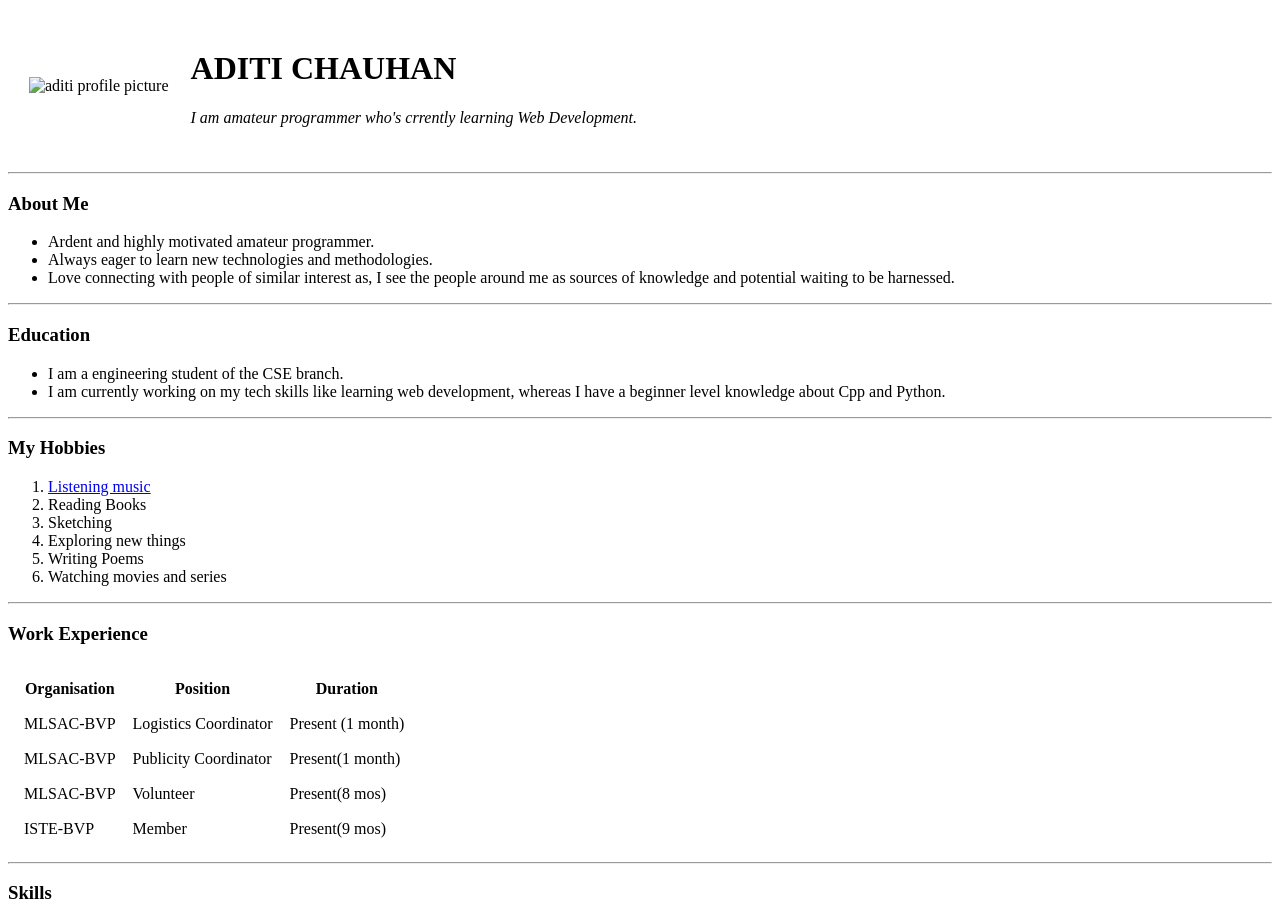
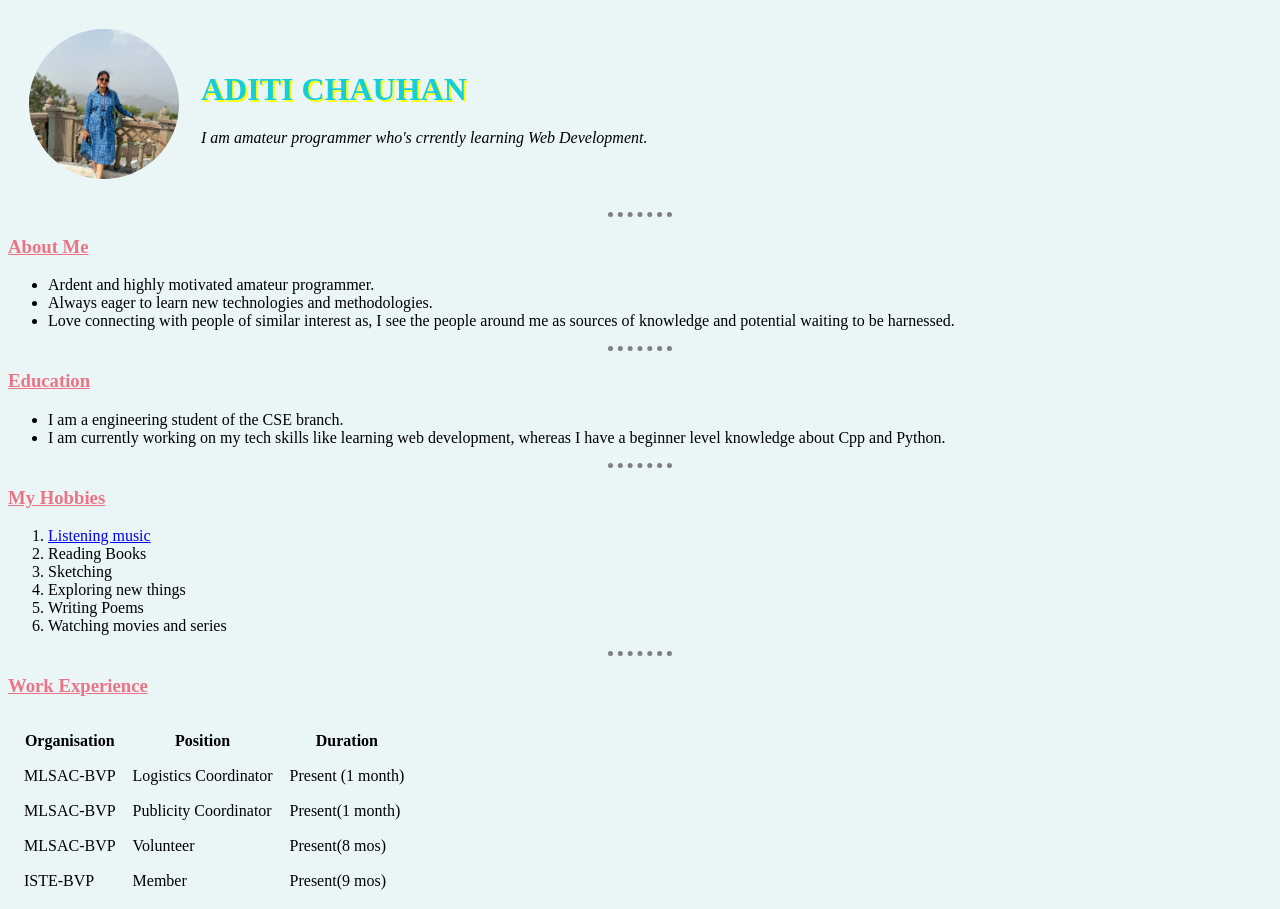
Before and after one commit to Aditi-1709/CV, a plain HTML site: page index.html in a window 1280 px wide. Shown: the top 909 px of the page. Drawn offline with Linux system fonts and the light colour scheme.

Commit message:
Add files via upload

```diff
--- /dev/null
+++ b/css/styles.css
@@ -0,0 +1,33 @@
+/**********************TAG SELECTORS***********************/
+
+body {
+  background-color: #EAF6f6;;
+}
+
+hr {
+  border-style:none;
+  border-top-style: dotted;
+  border-color:#808080;
+  border-width:5px;
+  height:0px;
+  width: 5%;;
+}
+
+h1 {
+    color:#14cfd9;
+    text-shadow: 2px 1.5px rgb(255, 255, 0);
+}
+
+h3{
+  color:#eb6c7ff1;
+  text-decoration: underline;
+}
+
+/*********************CLASS SELECTORS********************/
+
+.myimg {
+  border-radius:50%;
+  height:150px;
+  object-fit:cover;
+  width: 150px;
+}
```
Also changed, not shown: Contact.html (+2 -2 lines), dp.jpeg (added), index.html (line endings or trailing spaces).
